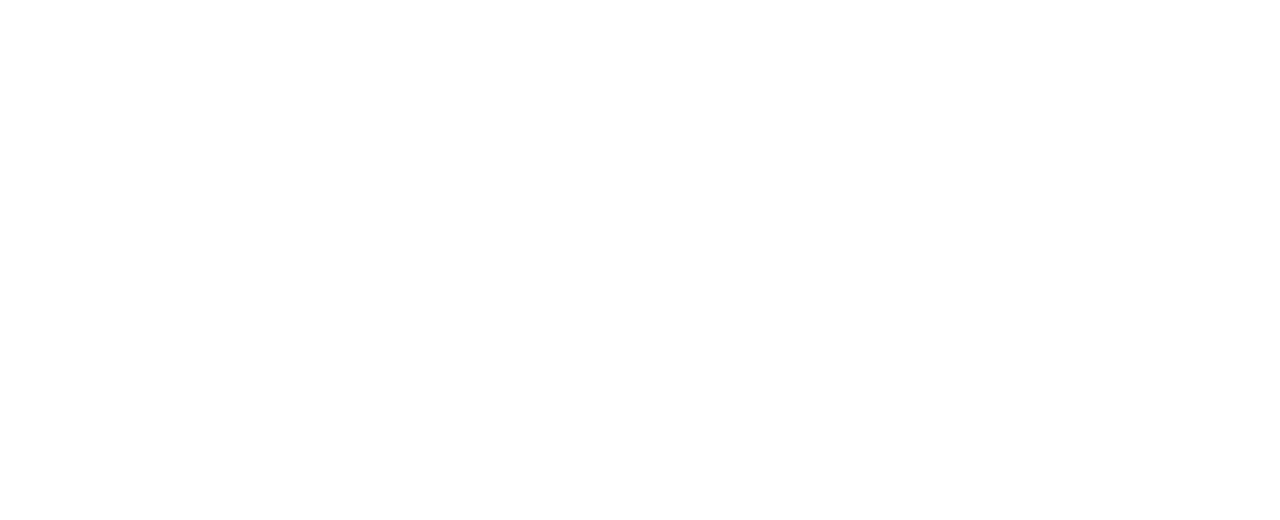
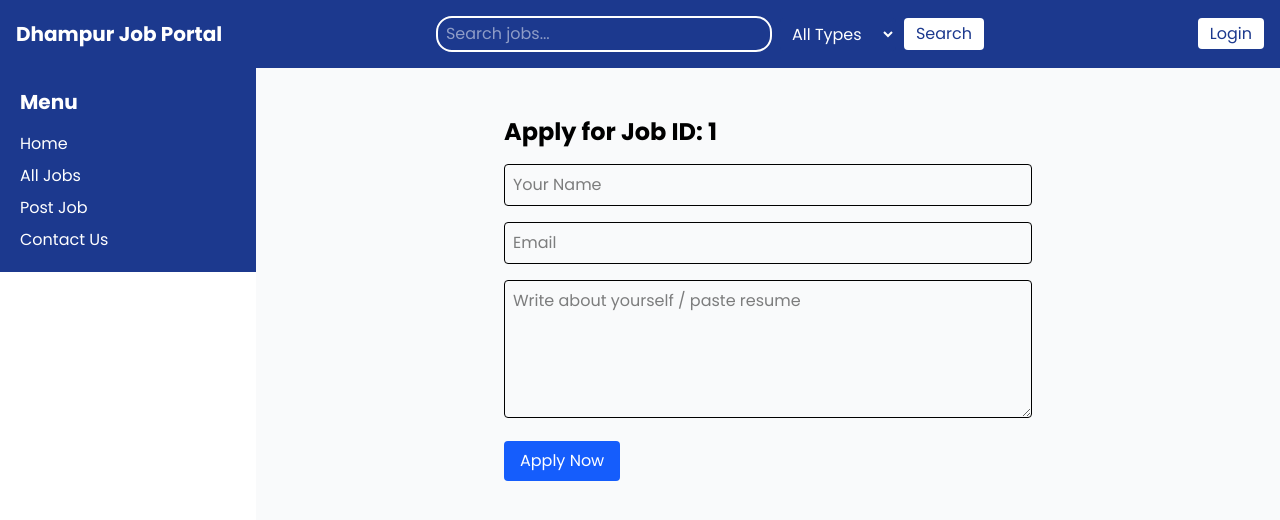
Before and after one commit to amansaini97600/job-portal, a React (Vite) app: page /apply/1 in a window 1280 px wide. Before the commit this address had no page. Shown: the top 520 px of the page. Built offline with nearby package versions, Linux system fonts and the light colour scheme; the HTML template or start-up script is replaced by a standard one.

Commit message:
add more data

```diff
--- a/server.js
+++ b/server.js
@@ -5,6 +5,10 @@ import cors from "cors";
 const app = express();
 app.use(cors());
 app.use(express.json());
+
+// const cors = require('cors');
+// app.use(cors());
+
 
 const db = mysql.createConnection({
   host: "localhost",
@@ -44,3 +48,16 @@ app.get('/api/jobs', async (req, res) => {
     res.status(500).json({ error: 'Server error' });
   }
 });
+
+app.post('/api/apply', async (req, res) => {
+  const { jobId, name, email, resume } = req.body;
+
+  try {
+    const sql = 'INSERT INTO applications (job_id, name, email, resume) VALUES (?, ?, ?, ?)';
+    await db.query(sql, [jobId, name, email, resume]);
+    res.status(201).json({ message: 'Application submitted successfully' });
+  } catch (err) {
+    console.error("❌ Error inserting application:", err);
+    res.status(500).json({ message: 'Failed to apply' });
+  }
+});
--- /dev/null
+++ b/src/components/Header.jsx
@@ -0,0 +1,20 @@
+//     import React from "react";
+// import { Link } from "react-router-dom";
+
+// const Header = () => {
+//   return (
+//     <header className="bg-blue-900 text-white p-4 shadow-md">
+//       <div className="max-w-7xl mx-auto flex justify-between items-center">
+//         <h1 className="text-2xl font-bold">Dhampur Jobs</h1>
+//         <nav className="space-x-6">
+//           <Link to="/" className="hover:text-yellow-300">Home</Link>
+//           <Link to="/jobs" className="hover:text-yellow-300">All Jobs</Link>
+//           <Link to="/post-job" className="hover:text-yellow-300">Post Job</Link>
+//           <Link to="/contact" className="hover:text-yellow-300">Contact</Link>
+//         </nav>
+//       </div>
+//     </header>
+//   );
+// };
+
+// export default Header;
--- /dev/null
+++ b/src/components/Layout.jsx
@@ -0,0 +1,84 @@
+// src/components/Layout.jsx
+import React, { useState } from "react";
+import { Link, Outlet } from "react-router-dom";
+import { Menu } from "lucide-react";
+
+const Layout = () => {
+    const [isSidebarOpen, setSidebarOpen] = useState(false);
+    const isLoggedIn = false; // replace with real auth later
+
+    return (
+        <div className="min-h-screen flex flex-col">
+            {/* Header */}
+            <header className="flex justify-between items-center bg-blue-900 text-white p-4">
+                <div className="flex items-center space-x-4">
+                    <button
+                        onClick={() => setSidebarOpen(!isSidebarOpen)}
+                        className="md:hidden"
+                    >
+                        <Menu size={24} />
+                    </button>
+                    <h1 className="text-xl font-bold">Dhampur Job Portal</h1>
+                </div>
+
+                {/* Search + Filter */}
+                <form
+                    onSubmit={(e) => {
+                        e.preventDefault();
+                        const query = e.target.search.value;
+                        const type = e.target.type.value;
+                        window.location.href = `/jobs?search=${query}&type=${type}`;
+                    }}
+                    className="hidden md:flex space-x-2 items-center"
+                >
+                    <input
+                        type="text"
+                        name="search"
+                        placeholder="Search jobs..."
+                        className="px-2 py-1 rounded-2xl text-white border-white border-2"
+                    />
+                    <select
+                        name="type"
+                        className="px-2 py-1 rounded text-white bg-blue-900"
+                        defaultValue=""
+                    >
+                        <option value="">All Types</option>
+                        <option value="Full-Time">Full-Time</option>
+                        <option value="Part-Time">Part-Time</option>
+                        <option value="Internship">Internship</option>
+                    </select>
+                    <button className="bg-white text-blue-900 px-3 py-1 rounded">Search</button>
+                </form>
+
+
+                <div>
+                    {isLoggedIn ? (
+                        <button className="bg-white text-blue-900 px-3 py-1 rounded">Profile</button>
+                    ) : (
+                        <Link to="/login" className="bg-white text-blue-900 px-3 py-1 rounded">Login</Link>
+                    )}
+                </div>
+            </header>
+
+            <div className="flex flex-1">
+                {/* Sidebar */}
+                <aside className={`bg-blue-900 text-white w-64 p-5 space-y-4 transition-transform duration-300 md:translate-x-0 ${isSidebarOpen ? "translate-x-0" : "-translate-x-full"} md:static fixed z-10 h-full`}>
+                    <h2 className="text-xl font-bold mb-4">Menu</h2>
+                    <ul className="space-y-2">
+                        <li><Link to="/" className="hover:text-yellow-400 active:text-amber-900">Home</Link></li>
+                        <li><Link to="/jobs" className="hover:text-yellow-400">All Jobs</Link></li>
+                        <li><Link to="/post-job" className="hover:text-yellow-400">Post Job</Link></li>
+                        <li><Link to="/contact" className="hover:text-yellow-400">Contact Us</Link></li>
+                    </ul>
+                </aside>
+
+                {/* Page Content */}
+                <main className="flex-1 p-6 bg-gray-50 overflow-auto">
+                    <Outlet />
+                </main>
+            </div>
+        </div>
+    );
+};
+
+export default Layout;
--- /dev/null
+++ b/src/pages/ApplyJob.jsx
@@ -0,0 +1,43 @@
+import React, { useState } from 'react';
+import { useParams } from 'react-router-dom';
+import axios from 'axios';
+
+const ApplyJob = () => {
+    const { id } = useParams(); // Job ID
+    const [form, setForm] = useState({ name: '', email: '', resume: '' });
+
+    const handleChange = (e) => {
+        setForm({ ...form, [e.target.name]: e.target.value });
+    };
+
+    const handleSubmit = async (e) => {
+        e.preventDefault();
+        try {
+            await axios.post("http://localhost:3000/api/apply", {
+                jobId: jobIdFromURL,
+                name: form.name,
+                email: form.email,
+                resume: form.resume,
+            });
+            alert("Application sent successfully!");
+        } catch (error) {
+            console.error("❌ Application Error:", error);
+            alert("Failed to apply");
+        }
+    };
+
+
+    return (
+        <div className="p-6 max-w-xl mx-auto">
+            <h2 className="text-2xl font-bold mb-4">Apply for Job ID: {id}</h2>
+            <form onSubmit={handleSubmit} className="space-y-4">
+                <input type="text" name="name" placeholder="Your Name" onChange={handleChange} required className="w-full p-2 border rounded" />
+                <input type="email" name="email" placeholder="Email" onChange={handleChange} required className="w-full p-2 border rounded" />
+                <textarea name="resume" placeholder="Write about yourself / paste resume" rows={5} onChange={handleChange} required className="w-full p-2 border rounded" />
+                <button type="submit" className="bg-blue-600 text-white px-4 py-2 rounded">Apply Now</button>
+            </form>
+        </div>
+    );
+};
+
+export default ApplyJob;
--- a/src/pages/Home.jsx
+++ b/src/pages/Home.jsx
@@ -14,18 +14,6 @@ const Home = () => {
 
   return (
     <div className="flex min-h-screen">
-      {/* Sidebar Menu */}
-      <aside className="w-1/4 bg-blue-900 text-white p-5 space-y-4">
-        <h2 className="text-xl font-bold mb-4">Menu</h2>
-        <ul className="space-y-2">
-          <li className="hover:text-yellow-400 cursor-pointer" ><Link to="/">Home</Link></li>
-          <li className="hover:text-yellow-400 cursor-pointer"><Link to="/jobs">All Jobs</Link></li>
-          <li className="hover:text-yellow-400 cursor-pointer"><Link to="/post-job">Post Job</Link></li>
-          <li className="hover:text-yellow-400 cursor-pointer"><Link to="/">Login</Link></li>
-          <li className="hover:text-yellow-400 cursor-pointer"><Link to="/">Contact Us</Link></li>
-        </ul>
-      </aside>
-
       {/* Main Content */}
       <main className="w-3/4 p-6 bg-gray-50">
         <h1 className="text-3xl font-bold text-gray-800 mb-6">Available Jobs in Dhampur</h1>
@@ -42,9 +30,12 @@ const Home = () => {
                 <p className="flex items-center text-gray-500 mt-1">
                   <MapPin className="w-4 h-4 mr-1" /> {job.location}
                 </p>
-                <button className="mt-4 px-4 py-2 bg-blue-700 text-white rounded hover:bg-blue-800">
-                  Apply Now
-                </button>
+                <Link to={`/apply/${job.id}`}>
+                  <button className="mt-4 px-4 py-2 bg-blue-700 text-white rounded hover:bg-blue-800">
+                    Apply Now
+                  </button>
+                </Link>
+
               </div>
             ))
           )}
--- a/src/pages/JobList.jsx
+++ b/src/pages/JobList.jsx
@@ -1,5 +1,6 @@
 import React, { useEffect, useState } from "react";
 import axios from "axios";
+import { useLocation, Link } from "react-router-dom";
 
 const JobList = () => {
   const [jobs, setJobs] = useState([]);
@@ -14,12 +15,32 @@ const JobList = () => {
     cursor: "pointer"
   };
 
+  function useQuery() {
+    return new URLSearchParams(useLocation().search);
+  }
+
+
+
+  const query = useQuery();
+  const search = query.get("search")?.toLowerCase() || "";
+  const type = query.get("type") || "";
 
   useEffect(() => {
     axios.get("http://localhost:3000/api/jobs")
-      .then(res => setJobs(res.data))
+      .then(res => {
+        const filtered = res.data.filter(job => {
+          const matchesSearch =
+            job.title.toLowerCase().includes(search) ||
+            job.company.toLowerCase().includes(search) ||
+            job.location.toLowerCase().includes(search);
+          const matchesType = type ? job.type === type : true;
+          return matchesSearch && matchesType;
+        });
+        setJobs(filtered);
+      })
       .catch(err => console.error("Failed to fetch jobs", err));
-  }, []);
+  }, [search, type]);
+
 
   const handleApply = (job) => {
     setSelectedJob(job);
@@ -44,7 +65,12 @@ const JobList = () => {
               <p><strong>Location:</strong> {job.location}</p>
               <p><strong>Contact:</strong> {job.contact}</p>
               <small>🕒 Posted on: {new Date(job.created_at).toLocaleString()}</small>
-              <button onClick={() => handleApply(job)} style={applyBtnStyle}>Apply Now</button>
+              <Link to={`/apply/${job.id}`}>
+                <button className="mt-4 px-4 py-2 bg-blue-700 text-white rounded hover:bg-blue-800">
+                  Apply Now
+                </button>
+              </Link>
+
             </div>
           ))}
         </div>
--- a/src/routes/AppRoutes.jsx
+++ b/src/routes/AppRoutes.jsx
@@ -6,20 +6,30 @@ import Home from "../pages/Home";
 import JobList from "../pages/JobList";
 // import JobDetail from "../pages/JobDetail";
 import PostJob from "../pages/PostJob";
+// import Header from "../components/Header";
+import Layout from '../components/Layout'
+import ApplyJob from "../pages/ApplyJob";
 
 const AppRoutes = () => {
   return (
     <BrowserRouter>
+      {/* <Header /> */}
       <Routes>
-        <Route path="/" element={<Home />} />
-        <Route path="/jobs" element={<JobList />} />
-        <Route path="/post-job" element={<PostJob />} />
+        <Route path="/" element={<Layout />}>
+          <Route index element={<Home />} />
+          <Route path="jobs" element={<JobList />} />
+          <Route path="post-job" element={<PostJob />} />
+          <Route path="/apply/:id" element={<ApplyJob />} />
+
+          {/* Add other pages */}
+        </Route>
+
         {/* <Route path="/login" element={<Login />} /> */}
         {/* <Route path="/register" element={<Register />} />
         <Route path="/dashboard" element={<Dashboard />} />
         <Route path="/job/:id" element={<JobDetail />} />
         */
-      }
+        }
       </Routes>
     </BrowserRouter>
   );
```
Also changed, not shown: src/pages/PostJob.jsx (+10 -1 lines). Lines whose indentation alone changed are shown as unchanged.
